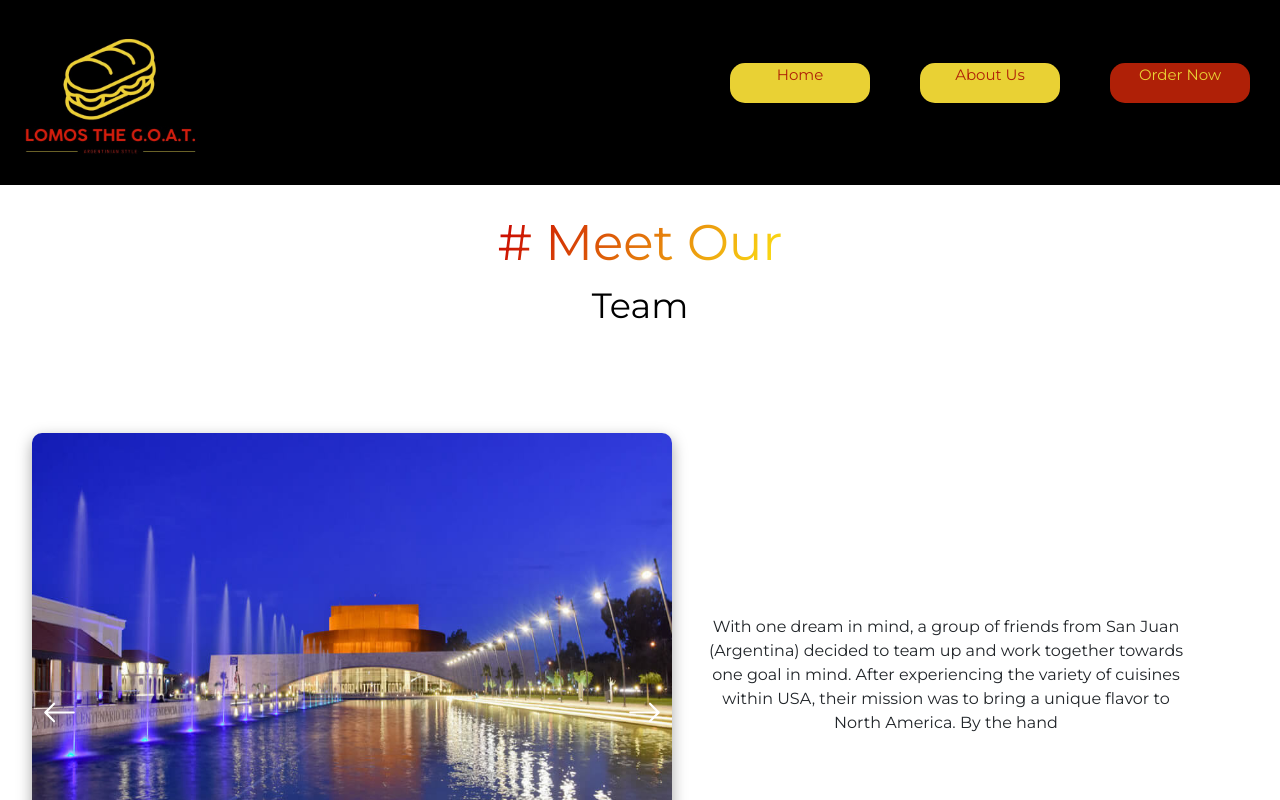
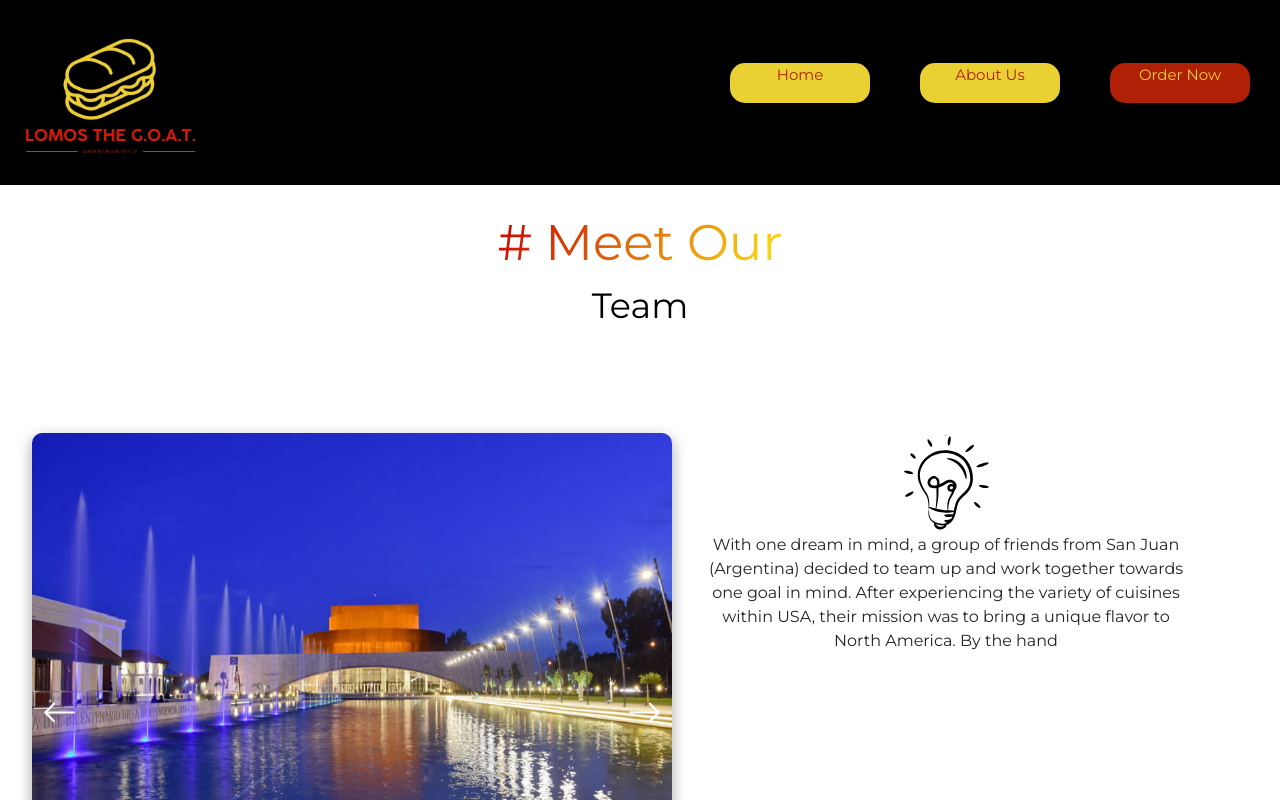
Before and after one commit to JorgeLG87/Lomos-the-G.O.A.T, a React (Vite) app: page /about-us in a window 1280 px wide. Shown: the top 800 px of the page. Built offline with nearby package versions, Linux system fonts and the light colour scheme; the HTML template or start-up script is replaced by a standard one.

Commit message:
Fixed styling for the About Us page

```diff
--- a/src/Components/AboutUs.css
+++ b/src/Components/AboutUs.css
@@ -11,7 +11,7 @@
     gap: 50px;
     @media (width < 450px) {
         grid-template-columns: none;
-        grid-template-rows: repeat(2, 1fr);
+        grid-template-rows: 43% 11% 38%;
         margin-top: 0px;
         /* gap: 10px; */
     }
@@ -113,3 +113,12 @@
 .aboutus-page {
     margin-bottom: 50px;
 }
+
+.idea-container {
+    height: 100px;
+}
+
+.lightbulb {
+    width:100px;
+    transform: rotate(7deg);
+}
--- a/src/Components/AboutUs.jsx
+++ b/src/Components/AboutUs.jsx
@@ -18,8 +18,13 @@ export default function AboutUs({ slides, AboutUsCarousel }) {
                     </div>
                 </div> */}
                 <AboutUsCarousel slides={slides}/>
+                <div>
+                <div className="idea-container">
+                    <img className="lightbulb" src="/lightbulb.svg" alt="Lightbulb icon"/>
+                </div>
                 <div className="text-aboutUs-container">
                     <p style={{fontFamily:"Montserrat"}}>With one dream in mind, a group of friends from San Juan (Argentina) decided to team up and work together towards one goal in mind. After experiencing the variety of cuisines within USA, their mission was to bring a unique flavor to North America. By the hand</p>
+                </div>
                 </div>
             </div>
         </div>
```
Also changed, not shown: public/lightbulb.svg (added).
